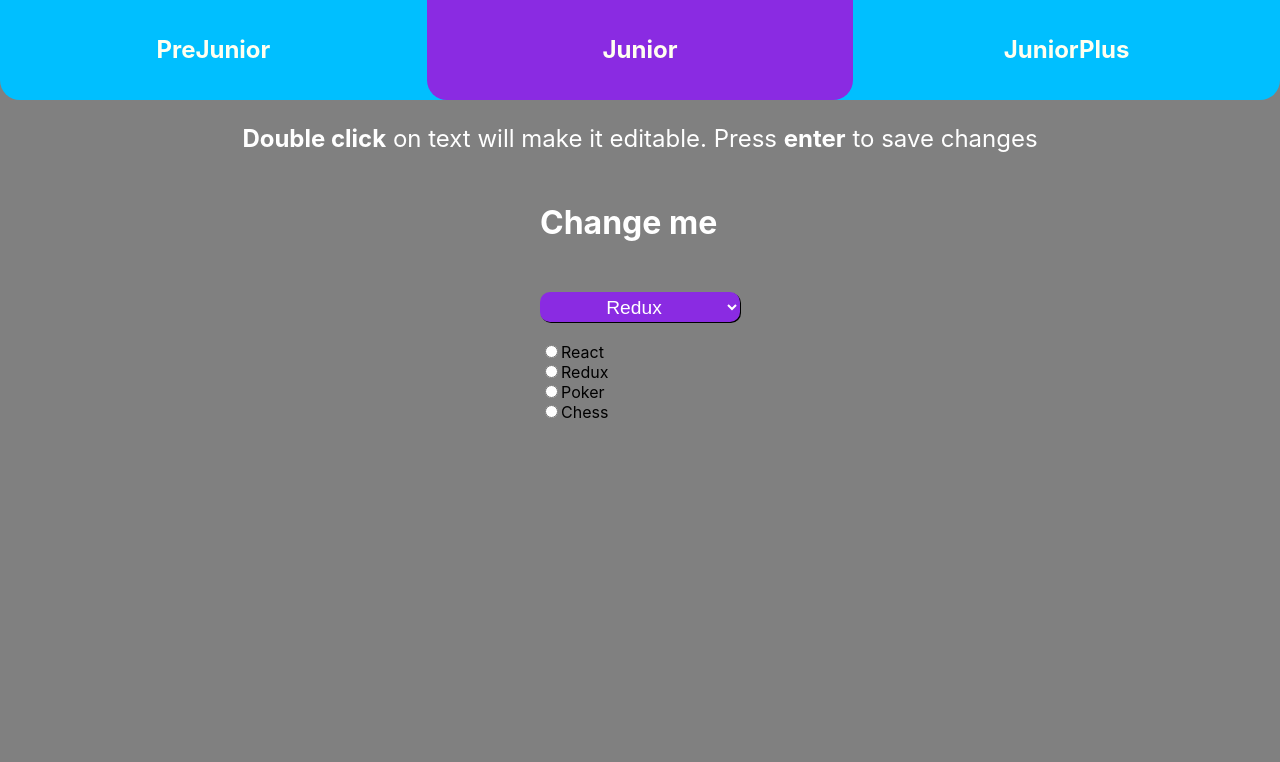
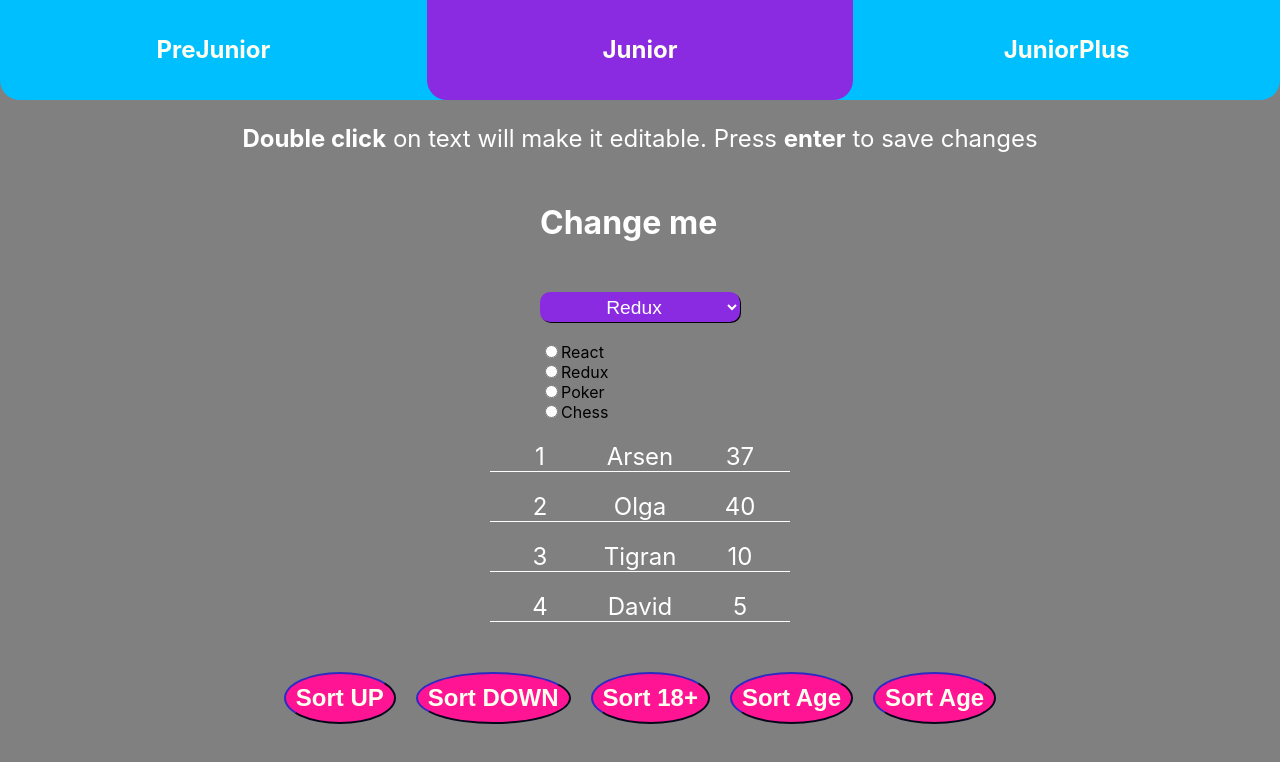
Before and after one commit to arsenbelarus/arsen, a React (Create React App) app: page /#/Junior in a window 1280 px wide. Shown: the top 762 px of the page. Built offline with nearby package versions, Linux system fonts and the light colour scheme.

Commit message:
Homework 8. Added reducer and tests.

```diff
--- a/src/Junior.tsx
+++ b/src/Junior.tsx
@@ -2,6 +2,10 @@ import React, {ChangeEvent, useState} from 'react';
 import MyEditableSpan from "./common/myEditableSpan/MyEditableSpan";
 import MySelect from "./common/mySelect/MySelect";
 import MyRadio from "./common/myRadio/MyRadio";
+import {v1} from "uuid";
+import PeopleArray from "./peopleArray/PeopleArray";
+import MyButton from "./common/myButton/MyButton";
+import {hwReducer} from "./reducers/reducer";
 
 function Junior() {
 
@@ -11,6 +15,13 @@ function Junior() {
         {value: "Poker", checked: false},
         {value: "Chess", checked: false},
     ]
+    const people = [
+        {id: v1(), name: "Arsen", age: 37},
+        {id: v1(), name: "Olga", age: 40},
+        {id: v1(), name: "Tigran", age: 10},
+        {id: v1(), name: "David", age: 5},
+    ]
+
     const [radioValues, setRadioValues] = useState(optionsArray)
     const onRadioChange = (e: ChangeEvent<HTMLInputElement>) => {
         let newValue = e.currentTarget.value
@@ -29,8 +40,9 @@ function Junior() {
         let newValue = e.currentTarget.value
         alert (newValue)
     }
+    const [spanTitle, setSpanTitle] = useState("Change me")
 
-    const [spanTitle, setSpanTitle] = useState("Change me")
+    const [peopleArray, setPeopleArray] = useState(people)
 
     return (
         <div>
@@ -39,6 +51,14 @@ function Junior() {
             <MyEditableSpan spanTitle={spanTitle} onChange={setSpanTitle}/>
             <MySelect options={optionsArray} value={2} onChange={onSelectChange}/>
             <MyRadio options={radioValues} onChange={onRadioChange}/>
+            <PeopleArray people={peopleArray}/>
+            <div style={{width: "50%", margin: "20px 25%", display: "inline-flex", justifyContent: "center", justifySelf: "center"}}>
+                <MyButton isStandard={true} value={"Sort UP"} onClick={()=>setPeopleArray (hwReducer(peopleArray, {type: "SORT", payload: "NAME-UP"}))}/>
+                <MyButton isStandard={true} value={"Sort DOWN"} onClick={()=>setPeopleArray (hwReducer(peopleArray, {type: "SORT", payload: "NAME-DOWN"}))}/>
+                <MyButton isStandard={true} value={"Sort 18+"} onClick={()=>setPeopleArray (hwReducer(peopleArray, {type: "SORT", payload: "18"}))}/>
+                <MyButton isStandard={true} value={"Sort Age"} onClick={()=>setPeopleArray (hwReducer(peopleArray, {type: "SORT", payload: "AGE-UP"}))}/>
+                <MyButton isStandard={true} value={"Sort Age"} onClick={()=>setPeopleArray (hwReducer(peopleArray, {type: "SORT", payload: "AGE-DOWN"}))}/>
+            </div>
         </div>
     );
 }
--- /dev/null
+++ b/src/peopleArray/PeopleArray.module.css
@@ -0,0 +1,13 @@
+.peopleArray {
+    width: 300px;
+    margin: 20px auto;
+    display: flex;
+    justify-content: space-evenly;
+    color: white;
+    font-size: 1.5rem;
+    border-bottom: 1px solid white;
+}
+.peopleArray span {
+    width: 100px;
+    text-align: center;
+}
--- /dev/null
+++ b/src/peopleArray/PeopleArray.tsx
@@ -0,0 +1,25 @@
+import React from "react";
+import s from "./PeopleArray.module.css"
+
+type peopleArrayType = {
+    people: Array<{id: string, name: string, age: number}>,
+}
+
+const PeopleArray = (props: peopleArrayType) => {
+
+    return (
+        <>
+            {props.people.map((person, index) => {
+                return (
+                    <div className={s.peopleArray}>
+                        <span>{index+1}</span>
+                        <span>{person.name}</span>
+                        <span>{person.age}</span>
+                    </div>
+                    )
+            })}
+        </>
+    )
+}
+
+export default PeopleArray
--- /dev/null
+++ b/src/reducers/reducer.ts
@@ -0,0 +1,55 @@
+export const hwReducer =
+    (state: Array<{ id: string, name: string, age: number }>, action: { type: string, payload: any }) => {
+        switch (action.type) {
+            case "SORT":
+                switch (action.payload) {
+                    case "NAME-UP":
+                        return [...state.sort(function (a, b) {
+                            if (a.name < b.name) {
+                                return -1;
+                            }
+                            if (a.name > b.name) {
+                                return 1;
+                            }
+                            return 0;
+                        })]
+                    case "NAME-DOWN":
+                        return [...state.sort(function (a, b) {
+                            if (a.name < b.name) {
+                                return 1;
+                            }
+                            if (a.name > b.name) {
+                                return -1;
+                            }
+                            return 0;
+                        })]
+                    case "AGE-UP":
+                        return [...state.sort(function (a, b) {
+                            if (a.age < b.age) {
+                                return -1;
+                            }
+                            if (a.age > b.age) {
+                                return 1;
+                            }
+                            return 0;
+                        })]
+                    case "AGE-DOWN":
+                        return [...state.sort(function (a, b) {
+                            if (a.age < b.age) {
+                                return 1;
+                            }
+                            if (a.age > b.age) {
+                                return -1;
+                            }
+                            return 0;
+                        })]
+                    case "18":
+                        return [...state.filter(obj => obj.age > 18)]
+                    default:
+                        return state
+                }
+            default:
+                return state
+        }
+
+    };
```
Also changed, not shown: 2 other files (tests, documents, lock files or other folders).
